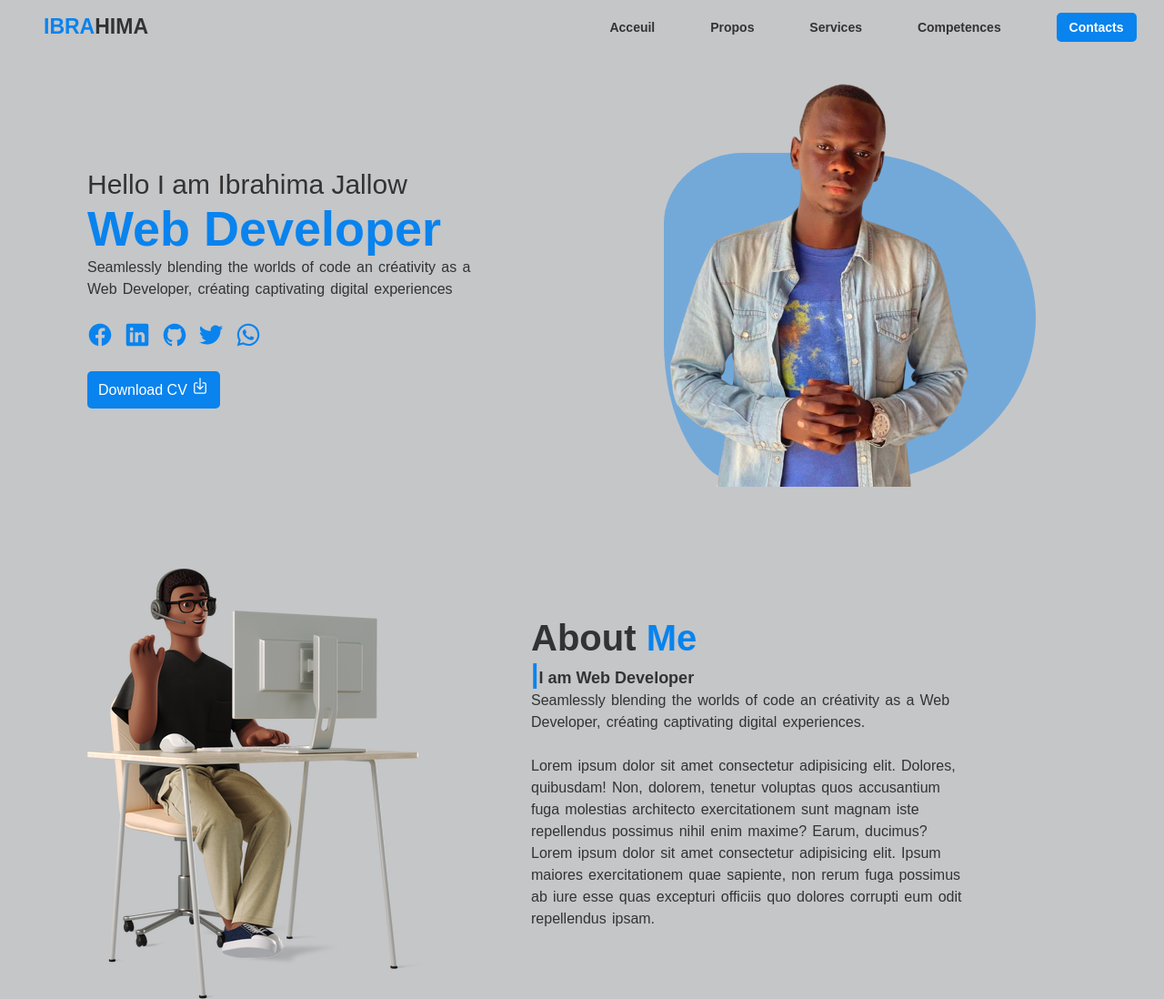
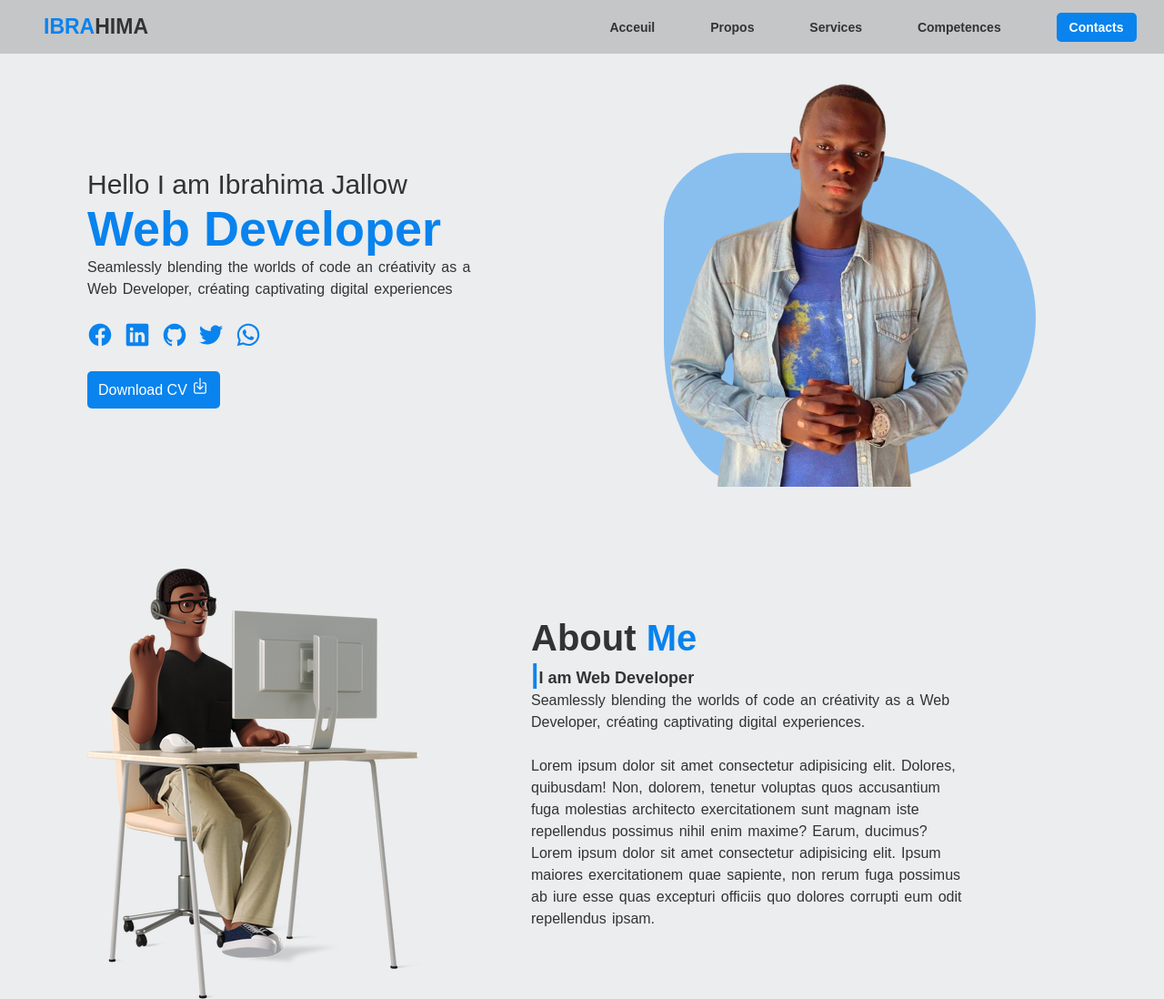
Before and after one commit to Ibrvhima/MyPortfolio, a plain HTML site: page index.html in a window 1280 px wide. Shown: the top 1098 px of the page at 91% size. Drawn offline with nearby package versions, Linux system fonts and the light colour scheme.

Commit message:
changement du backgraound body

```diff
--- a/styles.css
+++ b/styles.css
@@ -11,7 +11,7 @@ html {
 body {
   font-family: sans-serif;
   color: #333;
-  background-color: #c5c6c8;
+  background-color: #ecedee;
 }
 
 .header {
```
